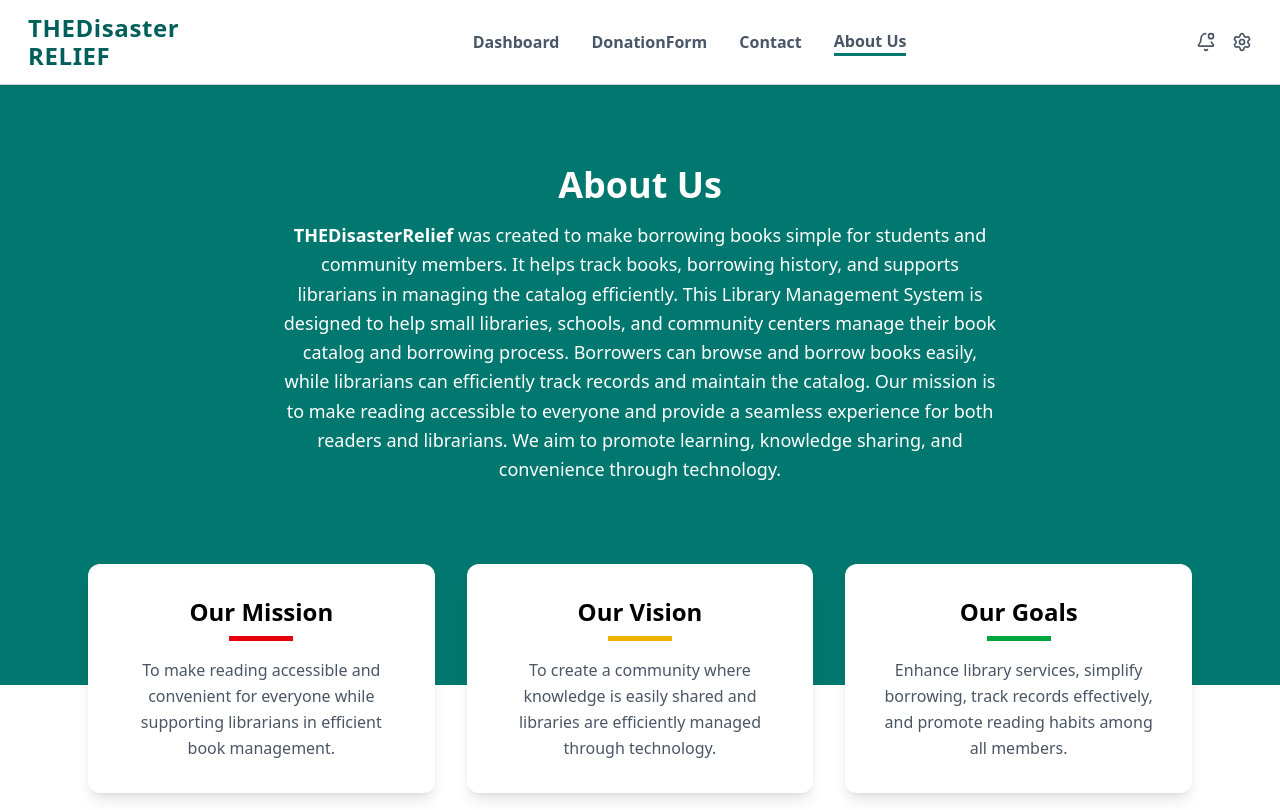
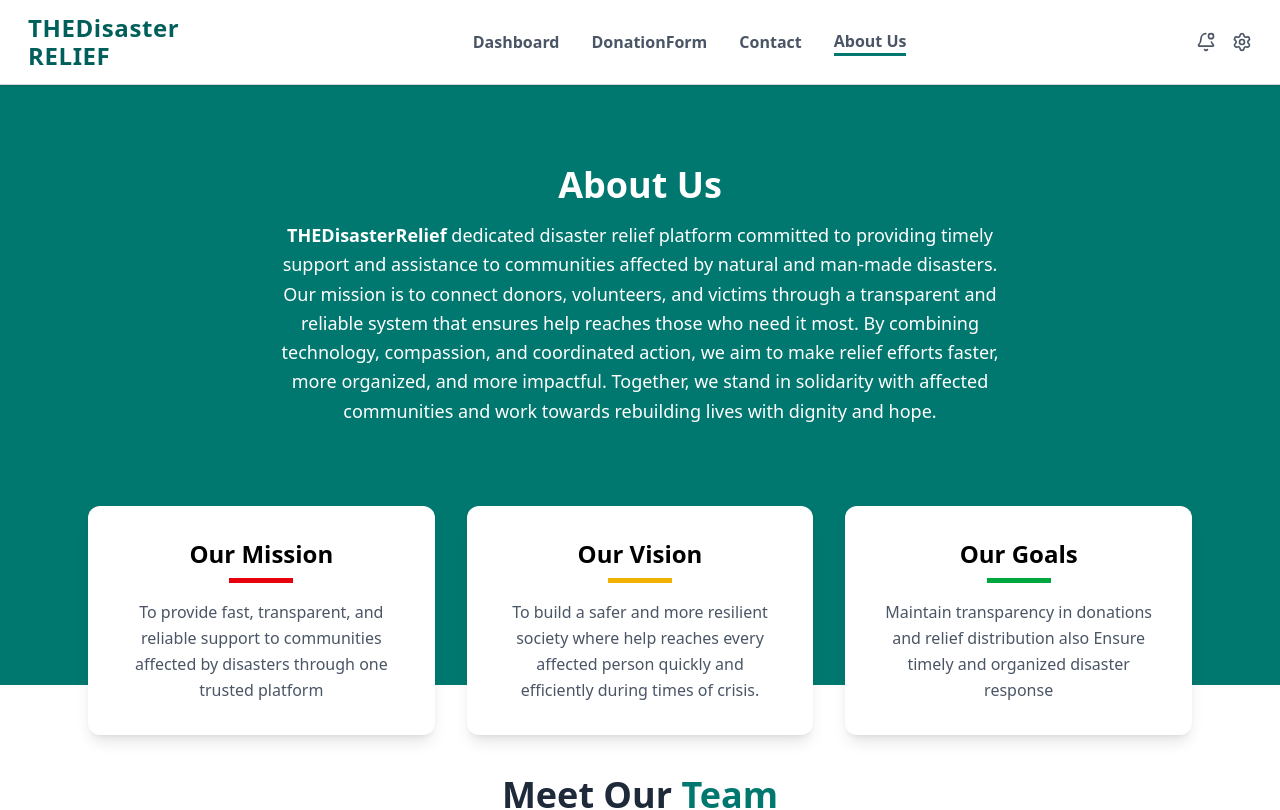
Before and after one commit to kabita800/The-Diasaster-Relief, a React app in the folder frontend/: page /aboutus in a window 1280 px wide. Shown: the top 810 px of the page. Built offline with nearby package versions, Linux system fonts and the light colour scheme; the HTML template or start-up script is replaced by a standard one.

Commit message:
about us

```diff
--- a/frontend/src/pages/public/Aboutus.jsx
+++ b/frontend/src/pages/public/Aboutus.jsx
@@ -13,17 +13,7 @@ const Aboutus = () => {
             <h1 class="text-4xl font-bold text-white mb-4">About Us</h1>
             <p class="text-lg text-gray-600 leading-relaxed text-white">
               <span class="font-semibold text-white"> THEDisasterRelief</span>{" "}
-              was created to make borrowing books simple for students and
-              community members. It helps track books, borrowing history, and
-              supports librarians in managing the catalog efficiently. This
-              Library Management System is designed to help small libraries,
-              schools, and community centers manage their book catalog and
-              borrowing process. Borrowers can browse and borrow books easily,
-              while librarians can efficiently track records and maintain the
-              catalog. Our mission is to make reading accessible to everyone and
-              provide a seamless experience for both readers and librarians. We
-              aim to promote learning, knowledge sharing, and convenience
-              through technology.
+            dedicated disaster relief platform committed to providing timely support and assistance to communities affected by natural and man-made disasters. Our mission is to connect donors, volunteers, and victims through a transparent and reliable system that ensures help reaches those who need it most. By combining technology, compassion, and coordinated action, we aim to make relief efforts faster, more organized, and more impactful. Together, we stand in solidarity with affected communities and work towards rebuilding lives with dignity and hope.
             </p>
           </div>
 
@@ -33,8 +23,7 @@ const Aboutus = () => {
               <h3 class="text-2xl font-semibold mb-2">Our Mission</h3>
               <hr class="w-16 mx-auto border-b-4 border-red-600 mb-4" />
               <p class="text-gray-600 leading-relaxed">
-                To make reading accessible and convenient for everyone while
-                supporting librarians in efficient book management.
+                To provide fast, transparent, and reliable support to communities affected by disasters through one trusted platform
               </p>
             </div>
 
@@ -43,8 +32,7 @@ const Aboutus = () => {
               <h3 class="text-2xl font-semibold mb-2">Our Vision</h3>
               <hr class="w-16 mx-auto border-b-4 border-yellow-500 mb-4" />
               <p class="text-gray-600 leading-relaxed">
-                To create a community where knowledge is easily shared and
-                libraries are efficiently managed through technology.
+               To build a safer and more resilient society where help reaches every affected person quickly and efficiently during times of crisis.
               </p>
             </div>
 
@@ -53,8 +41,7 @@ const Aboutus = () => {
               <h3 class="text-2xl font-semibold mb-2">Our Goals</h3>
               <hr class="w-16 mx-auto border-b-4 border-green-600 mb-4" />
               <p class="text-gray-600 leading-relaxed">
-                Enhance library services, simplify borrowing, track records
-                effectively, and promote reading habits among all members.
+                Maintain transparency in donations and relief distribution also Ensure timely and organized disaster response
               </p>
             </div>
           </div>
```
